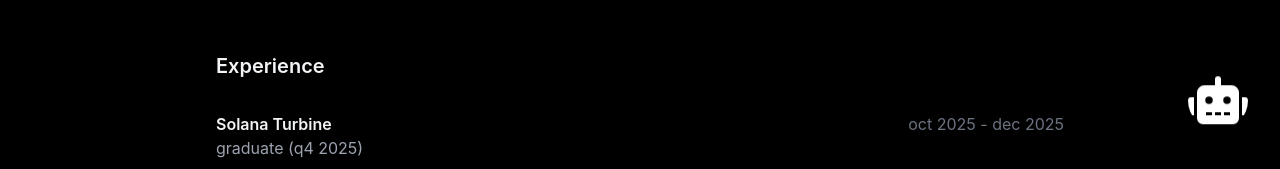
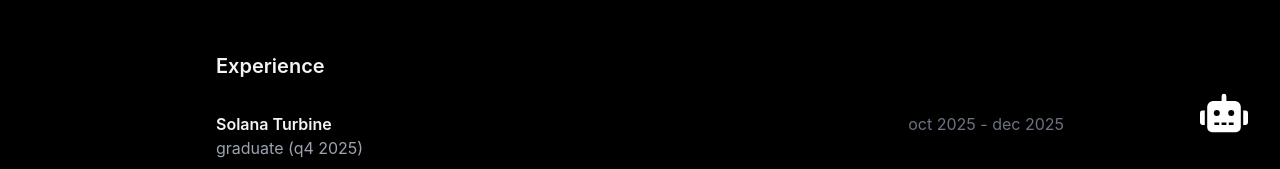
Before and after one commit to harshitneversettle/main_portfolio, a React (Vite) app: page / in a window 1280 px wide. Shown: the part 631-800 px from the top of the page. Built offline with nearby package versions, Linux system fonts and the light colour scheme; no server answers.

Commit message:
fix : position of robot icon

```diff
--- a/src/App.jsx
+++ b/src/App.jsx
@@ -24,7 +24,7 @@
             onClick={() =>
               window.open("https://bot.harshityad4v.in/", "_blank")
             }
-            className="fixed bottom-6 right-8 dark:text-white text-black text-6xl dark:hover:text-gray-500 duration-100 cursor-pointer animate-bounce rounded-full z-50"
+            className="fixed bottom-4 right-5 md:bottom-8 md:right-8  dark:text-white text-black md:text-5xl text-3xl dark:hover:text-gray-500 duration-100 cursor-pointer guitrounded-full z-50"
           />
         </main>
       </div>
```
